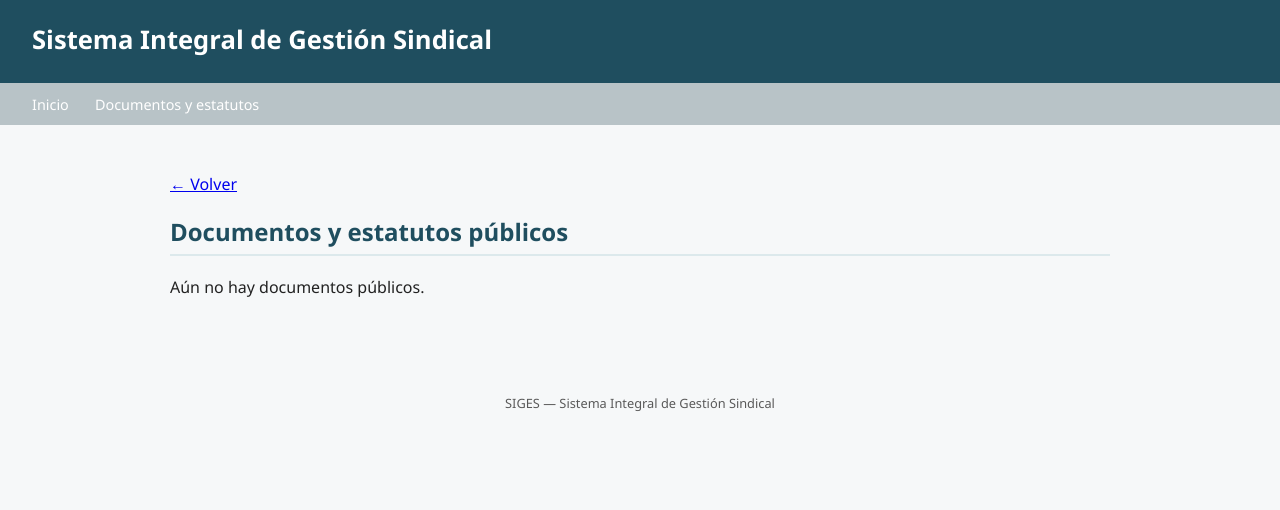
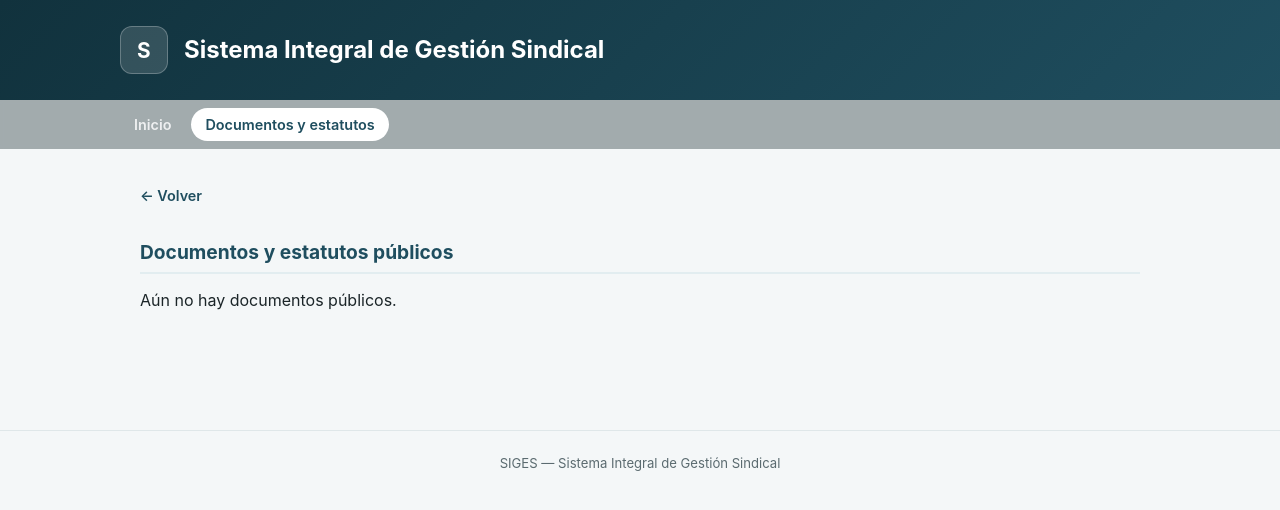
Before and after one commit to AbrahamGaytanr3/siges, a Django app: page /documentos/ in a window 1280 px wide. Shown: the top 510 px of the page. Run offline with Django 5.2, Linux system fonts and the light colour scheme; data that the repository does not hold is empty.

Commit message:
Rediseñar visualmente el sitio público
- Favicon SVG e insignia de marca en el header (iniciales de siglas).
- Estado activo en el menú de navegación (vía request.resolver_match).
- Sistema de diseño con tokens CSS (color, sombra, radio, transición),
  tarjetas y filas con hover/elevación.
- Documentos coloreados por tipo (estatuto/reglamento/comunicado/
  acta/otro) con borde izquierdo distintivo.
- Enlaces "Volver" y "Ver todos los documentos" con mejor affordance
  (pill de regreso, botón destacado).
- Paginación restyled a pills consistentes con el resto del sitio.

Verificado en navegador (desktop y móvil) con datos de prueba para
cada tipo de documento, y con la suite de 17 pruebas sin cambios.

```diff
--- a/sindicato/static/sindicato/estilo.css
+++ b/sindicato/static/sindicato/estilo.css
@@ -1,105 +1,227 @@
 :root {
-  --azul: #1f4e5f;
-  --azul-claro: #dce9ec;
-  --gris: #595959;
-  --fondo: #f6f8f9;
+  --azul-900: #11323d;
+  --azul-700: #1f4e5f;
+  --azul-600: #2b6378;
+  --azul-claro: #e2edf0;
+  --acento: #c17f2a;
+  --acento-claro: #f6e9d8;
+  --texto: #1b2528;
+  --texto-suave: #5b6b70;
+  --fondo: #f4f7f8;
+  --superficie: #ffffff;
+  --borde: #dfe7e9;
+  --radio: 12px;
+  --radio-sm: 8px;
+  --sombra: 0 1px 2px rgba(17, 50, 61, .06), 0 2px 8px rgba(17, 50, 61, .06);
+  --sombra-hover: 0 8px 20px rgba(17, 50, 61, .14);
+  --transicion: 160ms ease;
 }
 
 * { box-sizing: border-box; }
 
 body {
   margin: 0;
-  font-family: "Segoe UI", Arial, sans-serif;
+  font-family: -apple-system, "Segoe UI", Roboto, Arial, sans-serif;
   background: var(--fondo);
-  color: #222;
+  color: var(--texto);
+  -webkit-font-smoothing: antialiased;
 }
 
+a { color: var(--azul-700); }
+
+/* ---------- Header y navegación ---------- */
+
 header.top {
-  background: var(--azul);
+  background: linear-gradient(135deg, var(--azul-900), var(--azul-700));
   color: #fff;
-  padding: 22px 32px;
+  padding: 26px 32px;
 }
 
-header.top h1 { margin: 0; font-size: 1.6rem; }
-header.top p { margin: 4px 0 0; opacity: .85; font-size: .95rem; }
+.marca { display: flex; align-items: center; gap: 16px; max-width: 1040px; margin: 0 auto; }
+
+.logo-badge {
+  flex: none;
+  width: 48px;
+  height: 48px;
+  border-radius: 12px;
+  background: rgba(255, 255, 255, .14);
+  border: 1px solid rgba(255, 255, 255, .25);
+  display: flex;
+  align-items: center;
+  justify-content: center;
+  font-size: 1.3rem;
+  font-weight: 700;
+  letter-spacing: .02em;
+}
+
+header.top h1 { margin: 0; font-size: 1.5rem; line-height: 1.25; }
+header.top .siglas { margin: 2px 0 0; opacity: .8; font-size: .9rem; letter-spacing: .03em; }
 
 nav.top {
-  background: #16394547;
-  padding: 10px 32px;
+  background: rgba(10, 30, 36, .35);
+  backdrop-filter: blur(2px);
+  padding: 8px 20px;
 }
+nav.top .contenedor { max-width: 1040px; margin: 0 auto; display: flex; gap: 6px; }
 nav.top a {
-  color: #fff;
+  color: rgba(255, 255, 255, .82);
   text-decoration: none;
-  margin-right: 22px;
   font-size: .9rem;
+  font-weight: 600;
+  padding: 8px 14px;
+  border-radius: 999px;
+  transition: background var(--transicion), color var(--transicion);
 }
-nav.top a:hover { text-decoration: underline; }
+nav.top a:hover { background: rgba(255, 255, 255, .1); color: #fff; }
+nav.top a.activo { background: #fff; color: var(--azul-700); }
 
-main { max-width: 980px; margin: 0 auto; padding: 32px 20px 60px; }
+/* ---------- Layout ---------- */
 
-.tarjetas { display: grid; grid-template-columns: repeat(auto-fit, minmax(180px, 1fr)); gap: 16px; margin: 24px 0; }
+main { max-width: 1040px; margin: 0 auto; padding: 36px 20px 64px; }
+
+section { margin-bottom: 36px; }
+section h2 {
+  color: var(--azul-700);
+  font-size: 1.2rem;
+  border-bottom: 2px solid var(--azul-claro);
+  padding-bottom: 8px;
+  margin-bottom: 16px;
+}
+
+.volver {
+  display: inline-flex;
+  align-items: center;
+  gap: 6px;
+  color: var(--azul-700);
+  text-decoration: none;
+  font-weight: 600;
+  font-size: .9rem;
+  margin-bottom: 20px;
+}
+.volver:hover { text-decoration: underline; }
+
+/* ---------- Tarjetas de estadísticas ---------- */
+
+.tarjetas { display: grid; grid-template-columns: repeat(auto-fit, minmax(180px, 1fr)); gap: 16px; margin: 4px 0 32px; }
 .tarjeta {
-  background: #fff;
-  border-radius: 10px;
-  padding: 18px;
-  box-shadow: 0 1px 3px rgba(0,0,0,.08);
+  background: var(--superficie);
+  border: 1px solid var(--borde);
+  border-radius: var(--radio);
+  padding: 20px;
+  box-shadow: var(--sombra);
   text-align: center;
+  transition: box-shadow var(--transicion), transform var(--transicion);
 }
-.tarjeta .num { font-size: 1.8rem; font-weight: 700; color: var(--azul); }
-.tarjeta .label { color: var(--gris); font-size: .85rem; }
+.tarjeta:hover { box-shadow: var(--sombra-hover); transform: translateY(-2px); }
+.tarjeta .num { font-size: 2rem; font-weight: 800; color: var(--azul-700); line-height: 1.1; }
+.tarjeta .label { color: var(--texto-suave); font-size: .85rem; margin-top: 4px; }
 
-.lista-centros { list-style: none; padding: 0; margin: 0; }
+/* ---------- Lista de centros ---------- */
+
+.lista-centros { list-style: none; padding: 0; margin: 0; display: flex; flex-direction: column; gap: 10px; }
 .lista-centros li {
-  background: #fff;
-  border-radius: 8px;
+  background: var(--superficie);
+  border: 1px solid var(--borde);
+  border-radius: var(--radio-sm);
   padding: 14px 18px;
-  margin-bottom: 10px;
-  box-shadow: 0 1px 3px rgba(0,0,0,.06);
   display: flex;
   justify-content: space-between;
   align-items: center;
+  gap: 12px;
+  box-shadow: var(--sombra);
+  transition: box-shadow var(--transicion), transform var(--transicion);
 }
-.lista-centros a { color: var(--azul); font-weight: 600; text-decoration: none; }
+.lista-centros li:hover { box-shadow: var(--sombra-hover); transform: translateY(-1px); }
+.lista-centros a { color: var(--azul-700); font-weight: 600; text-decoration: none; }
 .lista-centros a:hover { text-decoration: underline; }
 .badge {
+  flex: none;
   background: var(--azul-claro);
-  color: var(--azul);
+  color: var(--azul-700);
   border-radius: 999px;
-  padding: 3px 10px;
-  font-size: .8rem;
+  padding: 4px 12px;
+  font-size: .78rem;
+  font-weight: 600;
+  white-space: nowrap;
 }
 
+/* ---------- Documentos ---------- */
+
 .doc-item {
-  background: #fff;
-  border-radius: 8px;
-  padding: 12px 16px;
-  margin-bottom: 8px;
-  box-shadow: 0 1px 3px rgba(0,0,0,.06);
+  background: var(--superficie);
+  border: 1px solid var(--borde);
+  border-left: 4px solid var(--azul-600);
+  border-radius: var(--radio-sm);
+  padding: 14px 16px;
+  margin-bottom: 10px;
+  box-shadow: var(--sombra);
+  transition: box-shadow var(--transicion), transform var(--transicion);
 }
-.doc-item .tipo { color: var(--gris); font-size: .8rem; text-transform: uppercase; }
-.doc-item a { color: var(--azul); font-weight: 600; }
+.doc-item:hover { box-shadow: var(--sombra-hover); transform: translateY(-1px); }
+.doc-item .tipo {
+  color: var(--texto-suave);
+  font-size: .75rem;
+  font-weight: 700;
+  text-transform: uppercase;
+  letter-spacing: .04em;
+  margin-bottom: 2px;
+}
+.doc-item a { color: var(--azul-700); font-weight: 600; text-decoration: none; }
+.doc-item a:hover { text-decoration: underline; }
+.doc-item p { margin: 6px 0 0; color: var(--texto-suave); font-size: .88rem; }
 
-section h2 {
-  color: var(--azul);
-  border-bottom: 2px solid var(--azul-claro);
-  padding-bottom: 6px;
+.doc-item.tipo-estatuto { border-left-color: var(--azul-700); }
+.doc-item.tipo-reglamento { border-left-color: #2b7a68; }
+.doc-item.tipo-comunicado { border-left-color: var(--acento); }
+.doc-item.tipo-acta { border-left-color: #6a4ea3; }
+.doc-item.tipo-otro { border-left-color: #8a8a8a; }
+
+.enlace-destacado {
+  display: inline-flex;
+  align-items: center;
+  gap: 6px;
+  margin-top: 8px;
+  padding: 9px 16px;
+  border-radius: 999px;
+  background: var(--azul-700);
+  color: #fff !important;
+  font-weight: 600;
+  font-size: .88rem;
+  text-decoration: none;
+  transition: background var(--transicion);
 }
+.enlace-destacado:hover { background: var(--azul-900); }
+
+/* ---------- Paginación ---------- */
 
 .paginacion {
   display: flex;
   align-items: center;
   justify-content: center;
-  gap: 16px;
-  margin-top: 18px;
-  font-size: .9rem;
-  color: var(--gris);
+  gap: 14px;
+  margin-top: 20px;
+  font-size: .88rem;
+  color: var(--texto-suave);
 }
-.paginacion a { color: var(--azul); font-weight: 600; text-decoration: none; }
-.paginacion a:hover { text-decoration: underline; }
+.paginacion a {
+  color: var(--azul-700);
+  font-weight: 600;
+  text-decoration: none;
+  padding: 6px 14px;
+  border-radius: 999px;
+  border: 1px solid var(--borde);
+  background: var(--superficie);
+  transition: background var(--transicion), box-shadow var(--transicion);
+}
+.paginacion a:hover { background: var(--azul-claro); box-shadow: var(--sombra); }
+
+/* ---------- Footer ---------- */
 
 footer {
   text-align: center;
-  color: var(--gris);
-  font-size: .8rem;
-  padding: 20px;
+  color: var(--texto-suave);
+  font-size: .82rem;
+  padding: 24px 20px;
+  border-top: 1px solid var(--borde);
+  margin-top: 20px;
 }
--- a/sindicato/templates/sindicato/base.html
+++ b/sindicato/templates/sindicato/base.html
@@ -5,20 +5,28 @@
   <meta charset="UTF-8">
   <meta name="viewport" content="width=device-width, initial-scale=1.0">
   <title>{% block titulo %}SIGES{% endblock %} — {{ info.siglas|default:"Sindicato" }}</title>
+  <link rel="icon" type="image/svg+xml" href="{% static 'sindicato/favicon.svg' %}">
   <link rel="stylesheet" href="{% static 'sindicato/estilo.css' %}">
 </head>
 <body>
   <header class="top">
-    <h1>{{ info.nombre|default:"Sistema Integral de Gestión Sindical" }}</h1>
-    <p>{{ info.siglas }}</p>
+    <div class="marca">
+      <span class="logo-badge">{{ info.siglas|default:"S"|slice:":1"|upper }}</span>
+      <div>
+        <h1>{{ info.nombre|default:"Sistema Integral de Gestión Sindical" }}</h1>
+        {% if info.siglas %}<p class="siglas">{{ info.siglas }}</p>{% endif %}
+      </div>
+    </div>
   </header>
   <nav class="top">
-    <a href="{% url 'sindicato:inicio' %}">Inicio</a>
-    <a href="{% url 'sindicato:documentos' %}">Documentos y estatutos</a>
+    <div class="contenedor">
+      <a href="{% url 'sindicato:inicio' %}" class="{% if request.resolver_match.url_name == 'inicio' %}activo{% endif %}">Inicio</a>
+      <a href="{% url 'sindicato:documentos' %}" class="{% if request.resolver_match.url_name == 'documentos' %}activo{% endif %}">Documentos y estatutos</a>
+    </div>
   </nav>
   <main>
     {% block contenido %}{% endblock %}
   </main>
-  <footer>SIGES — Sistema Integral de Gestión Sindical</footer>
+  <footer>{{ info.nombre|default:"SIGES — Sistema Integral de Gestión Sindical" }}</footer>
 </body>
 </html>
--- a/sindicato/templates/sindicato/centro_detalle.html
+++ b/sindicato/templates/sindicato/centro_detalle.html
@@ -2,7 +2,7 @@
 {% block titulo %}{{ centro.nombre }}{% endblock %}
 {% block contenido %}
 
-  <p><a href="{% url 'sindicato:inicio' %}">&larr; Volver</a></p>
+  <a class="volver" href="{% url 'sindicato:inicio' %}">&larr; Volver</a>
 
   <section>
     <h2>{{ centro.nombre }}</h2>
@@ -21,7 +21,7 @@
   <section>
     <h2>Documentos de este centro</h2>
     {% for doc in documentos %}
-      <div class="doc-item">
+      <div class="doc-item tipo-{{ doc.tipo }}">
         <div class="tipo">{{ doc.get_tipo_display }}</div>
         <a href="{{ doc.archivo.url }}" target="_blank">{{ doc.titulo }}</a>
       </div>
--- a/sindicato/templates/sindicato/documentos.html
+++ b/sindicato/templates/sindicato/documentos.html
@@ -2,13 +2,13 @@
 {% block titulo %}Documentos y estatutos{% endblock %}
 {% block contenido %}
 
-  <p><a href="{% url 'sindicato:inicio' %}">&larr; Volver</a></p>
+  <a class="volver" href="{% url 'sindicato:inicio' %}">&larr; Volver</a>
 
   <section>
     <h2>Documentos y estatutos públicos</h2>
     {% if documentos %}
       {% for doc in documentos %}
-        <div class="doc-item">
+        <div class="doc-item tipo-{{ doc.tipo }}">
           <div class="tipo">{{ doc.get_tipo_display }}{% if doc.centro_trabajo %} · {{ doc.centro_trabajo.nombre }}{% endif %}</div>
           <a href="{{ doc.archivo.url }}" target="_blank">{{ doc.titulo }}</a>
           {% if doc.descripcion %}<p>{{ doc.descripcion }}</p>{% endif %}
--- a/sindicato/templates/sindicato/inicio.html
+++ b/sindicato/templates/sindicato/inicio.html
@@ -45,12 +45,12 @@
     <h2>Documentos recientes</h2>
     {% if documentos %}
       {% for doc in documentos %}
-        <div class="doc-item">
+        <div class="doc-item tipo-{{ doc.tipo }}">
           <div class="tipo">{{ doc.get_tipo_display }}</div>
           <a href="{{ doc.archivo.url }}" target="_blank">{{ doc.titulo }}</a>
         </div>
       {% endfor %}
-      <p><a href="{% url 'sindicato:documentos' %}">Ver todos los documentos →</a></p>
+      <p><a class="enlace-destacado" href="{% url 'sindicato:documentos' %}">Ver todos los documentos →</a></p>
     {% else %}
       <p>Aún no hay documentos públicos.</p>
     {% endif %}
```
Also changed, not shown: sindicato/static/sindicato/favicon.svg (added).
